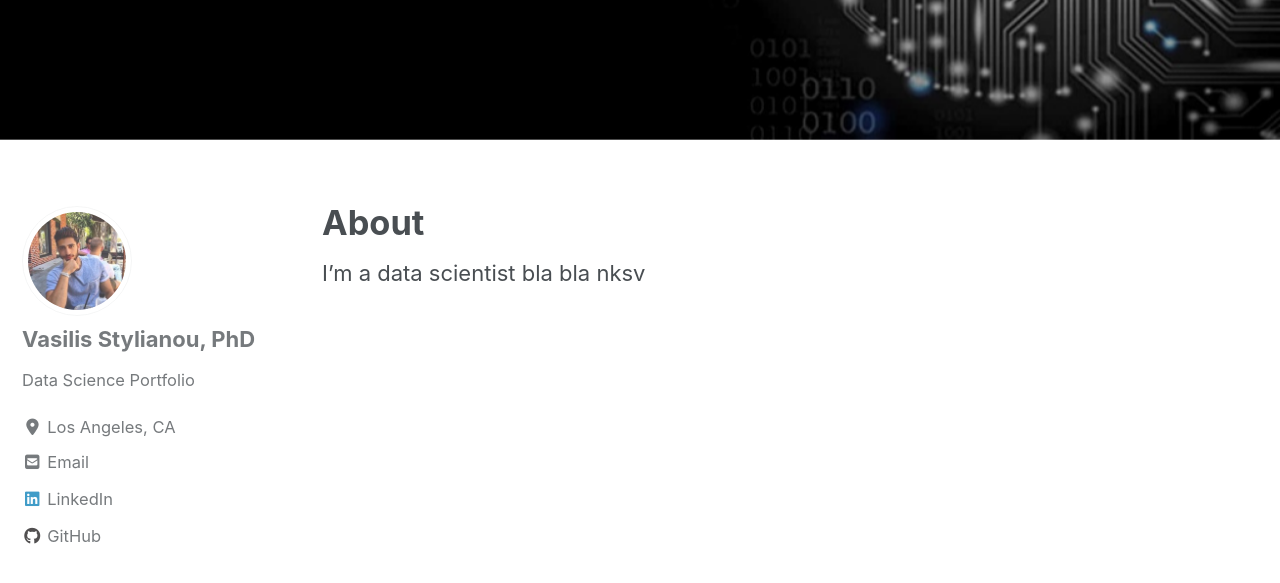
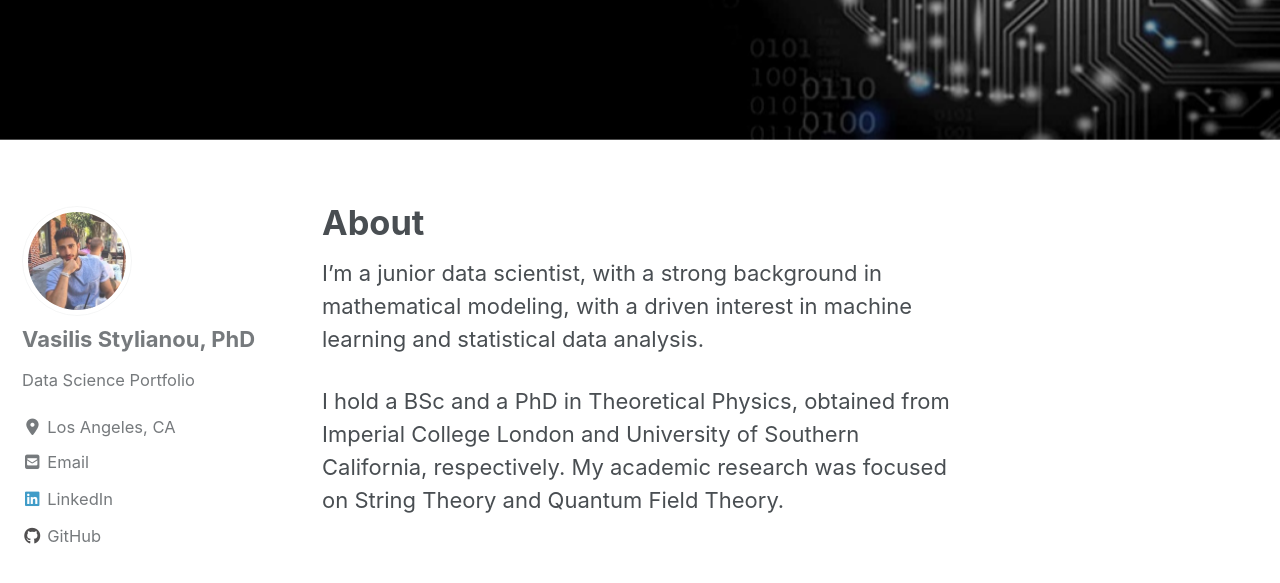
Before and after one commit to vasilis-stylianou/vasilis-stylianou.github.io, a Jekyll site: the page built from _pages/about.md, in a window 1280 px wide and 900 px high, scrolled down 482 px. Shown: the top 583 px of the window. Built offline with Jekyll 4.4.1, drawn with Linux system fonts in a browser that asks for light colours; cached includes are drawn as plain includes; nearby versions of some CDN libraries.

Commit message:
Update about.md

```diff
--- a/_pages/about.md
+++ b/_pages/about.md
@@ -5,4 +5,6 @@ header:
   image: "/images/background-AI.jpg"
 ---
 
-I'm a data scientist bla bla nksv
+I'm a junior data scientist, with a strong background in mathematical modeling, with a driven interest in machine learning and statistical data analysis.
+
+I hold a BSc and a PhD in Theoretical Physics, obtained from Imperial College London and University of Southern California, respectively. My academic research was focused on String Theory and Quantum Field Theory.
```
